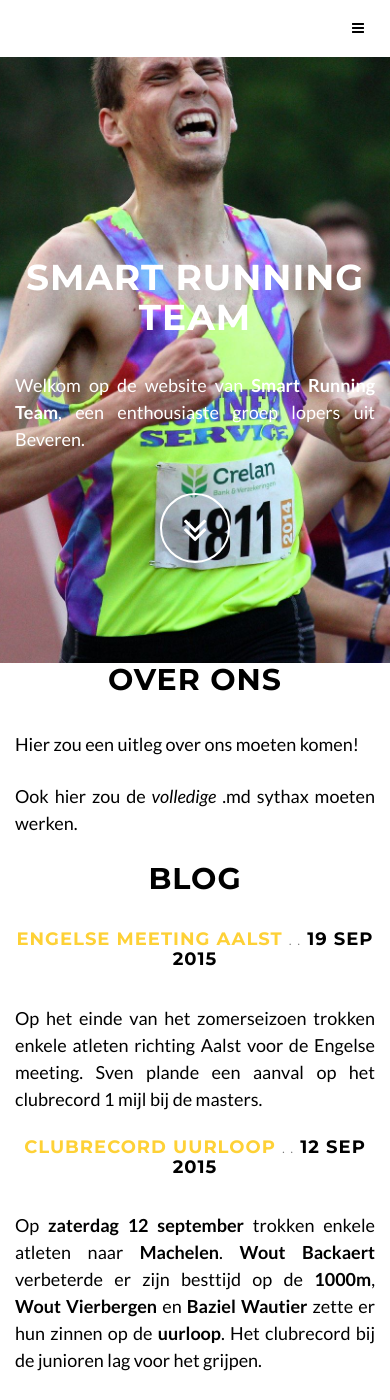
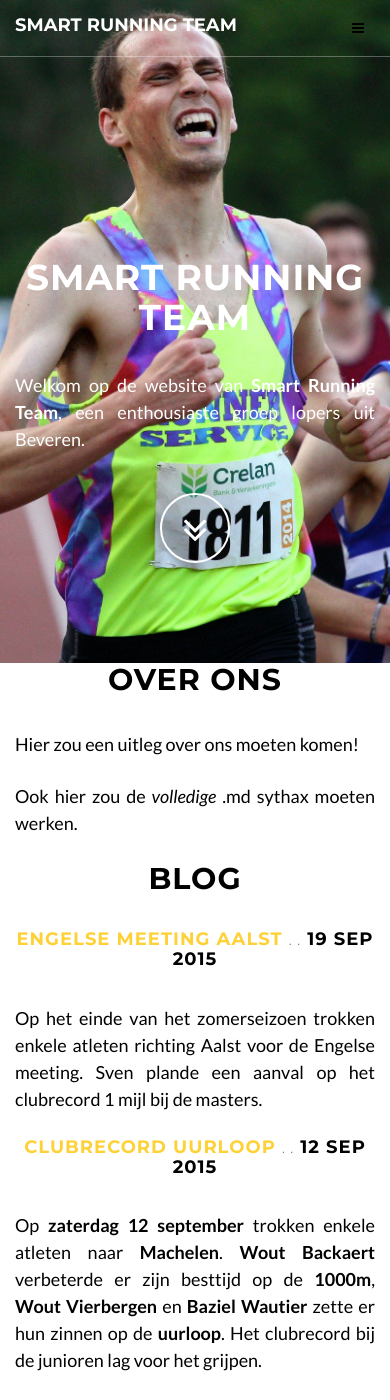
Before and after one commit to SmartRunningTeam/smartrunningteam.github.io, a Jekyll site: the page built from index.md, in a window 390 px wide and 1400 px high. Built offline with Jekyll 4.4.1, drawn with Linux system fonts in a browser that asks for light colours; grey boxes are pictures that could not be loaded.

Commit message:
Navbar mobile color

```diff
--- a/css/grayscale.css
+++ b/css/grayscale.css
@@ -88,7 +88,7 @@ a:focus {
     border-bottom: 1px solid rgba(255,255,255,.3);
     text-transform: uppercase;
     font-family: Montserrat,"Helvetica Neue",Helvetica,Arial,sans-serif;
-    background-color: #fff;
+
 }
 
 .navbar-custom .navbar-brand {
@@ -116,6 +116,10 @@ a:focus {
 
 .top-nav-collapse a {
     color: #000;
+}
+
+.top-nav-collapse {
+    background-color: #fff;
 }
 
 .navbar-custom .nav li.active {
@@ -476,8 +480,3 @@ img::-moz-selection {
 body {
     webkit-tap-highlight-color: rgba(255,255,255,.2);
 }
-
-.photosec {
-    height: 75%;
-    padding: 0;
-}
```
